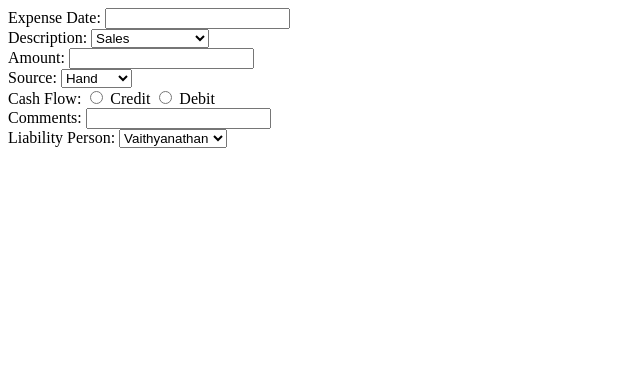
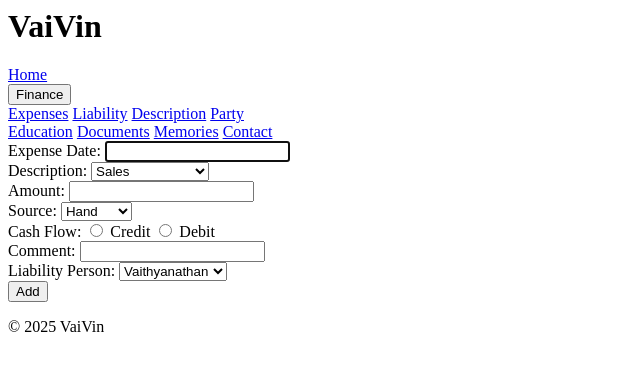
Before and after one commit to binaryjungle/vaivin, a PHP site: page /finance/expenses.php in a window 1280 px wide. Shown: the top 371 px of the page, without its empty margins (0-640 px from the left). Run offline with PHP 8.4, Linux system fonts and the light colour scheme.

Commit message:
updated add button logic using javascript

```diff
--- a/finance/expenses.php
+++ b/finance/expenses.php
@@ -1,12 +1,12 @@
 <?php require_once('../intialize.php'); ?>
-<html>
-<head>
-<title>Expenses</title>
-</head>
-<body>
-    <form>
+<?php $page_title="Vaivin"?>
+<?php require_once(PROJECT_PATH . '/shared/header.php'); ?>
+
+<?php require_once('../intialize.php'); ?>
+
+    <form  id="expense_form">
         <label for="expense_date">Expense Date: </label>
-        <input type="text" id="expense_date" name="fname"><br>
+        <input type="text" id="expense_date" name="fname" autofocus><br>
 
         <label for="description">Description: </label>
         <select name="description" id="description">
@@ -36,8 +36,8 @@
         <input type="radio" id="cash_flow" name="debit" value = "Debit">
         <label for="cash_flow"> Debit </label><br>
 
-        <label for="comments">Comments: </label>
-        <input type="text" id="comments" name="comments"><br>
+        <label for="comment">Comment: </label>
+        <input type="text" id="comment" name="comment"><br>
 
         <label for="liability_person">Liability Person: </label>
         <select name="liability_person" id="liability_person">
@@ -48,6 +48,103 @@
             <option value="ramanathan">Ramanathan</option>
             <option value="kamalamani">Kamalamani</option>
         </select><br>
+
+        <input type="button" id="btn_add" value="Add"><br>
+
     </form>
-</body>
-</html>
+
+    <p id="dummy_para">
+
+    </p>
+    <table id="myTable">
+    </table>
+
+    <script>
+
+        function add_validate_input() {
+
+            let txt_expense_date = document.getElementById("expense_date");
+            let txt_description = document.getElementById("description");
+            let txt_amount = document.getElementById("amount");
+            let txt_source = document.getElementById("source");
+            let txt_cash_flow = document.getElementById("cash_flow");
+            let txt_comment = document.getElementById("comment");
+            let txt_liability_person = document.getElementById("liability_person");
+
+            if (txt_description.value.trim().toLowerCase() === "kadan") {
+                if (txt_expense_date.value.trim() === "" || txt_description.value.trim() === "" || txt_amount.value.trim() === "" || txt_source.value.trim() === ""  || txt_cash_flow.value.trim() === "" || txt_comment.value.trim() === "" || txt_liability_person.value.trim() === "" ) {
+                    alert ("All fields are mandatory for the description ==>> Kadan!");
+                } else {
+                    add_validation_result = "passed";
+                }
+            } else {
+                if (txt_expense_date.value.trim() === "" || txt_description.value.trim() === "" || txt_amount.value.trim() === "" || txt_source.value.trim() === ""  || txt_cash_flow.value.trim() === "" || txt_comment.value.trim() === "" ) {
+                alert ("All fields EXCEPT LIABILITY PERSON are mandatory");
+                } else {
+                    add_validation_result = "passed";
+                }
+            }
+        }
+        function add_table_header() {
+                if (add_validation_result === "passed") {
+                let table = document.getElementById("myTable");
+                let headerCells = document.getElementsByTagName("th");
+
+                if (table.rows.length === 0) {
+                let row = table.insertRow(0);
+
+                row.insertCell(0).outerHTML = "<th>Expense Date</th>";
+                row.insertCell(1).outerHTML = "<th>Description</th>";
+                row.insertCell(2).outerHTML = "<th>Amount</th>";
+                row.insertCell(3).outerHTML = "<th>Source</th>";
+                row.insertCell(4).outerHTML = "<th>Cash Flow</th>";
+                row.insertCell(5).outerHTML = "<th>Comment</th>";
+                row.insertCell(6).outerHTML = "<th>Liability Person</th>";
+                }
+            }
+        }
+        function add_table_row() {
+            alert (add_validation_result);
+            if (add_validation_result === "passed") {
+            let table = document.getElementById("myTable");
+            let row = table.insertRow(-1);
+            let td_cell_expense_date = row.insertCell(0);
+            let td_cell_description = row.insertCell(1);
+            let td_cell_amount = row.insertCell(2);
+            let td_cell_source = row.insertCell(3);
+            let td_cell_cash_flow = row.insertCell(4);
+            let td_cell_comment = row.insertCell(5);
+            let td_cell_liability_person = row.insertCell(6);
+
+            let txt_expense_date = document.getElementById("expense_date");
+            let txt_description = document.getElementById("description");
+            let txt_amount = document.getElementById("amount");
+            let txt_source = document.getElementById("source");
+            let txt_cash_flow = document.getElementById("cash_flow");
+            let txt_comment = document.getElementById("comment");
+            let txt_liability_person = document.getElementById("liability_person");
+
+            td_cell_expense_date.innerHTML = txt_expense_date.value;
+            td_cell_description.innerHTML = txt_description.value;
+            td_cell_amount.innerHTML = txt_amount.value;
+            td_cell_source.innerHTML = txt_source.value;
+            td_cell_cash_flow.innerHTML = txt_cash_flow.value;
+            td_cell_comment.innerHTML = txt_comment.value;
+            td_cell_liability_person.innerHTML = txt_liability_person.value;
+
+            add_validation_result = "failed"
+
+            document.getElementById("expense_form").reset();
+            document.getElementById("expense_date").focus();
+            }
+        }
+
+        let add_validation_result = "failed"
+        let btn_add_click = document.getElementById("btn_add");
+        btn_add_click.addEventListener("click", add_validate_input);
+        btn_add_click.addEventListener("click", add_table_header);
+        btn_add_click.addEventListener("click", add_table_row);
+
+    </script>
+
+<?php require_once(PROJECT_PATH . '/shared/footer.php'); ?>
--- a/index.php
+++ b/index.php
@@ -3,6 +3,7 @@
 <?php require_once(PROJECT_PATH . '/shared/header.php'); ?>
 
 <div id="content">
+
 </div>
 
 <?php require_once(PROJECT_PATH . '/shared/footer.php'); ?>
--- a/shared/header.php
+++ b/shared/header.php
@@ -2,7 +2,7 @@
 
   <head>
     <title><?php echo $page_title?></title>
-    <link rel="stylesheet" media="all" href="stylesheets/public.css">
+    <!--<link rel="stylesheet" media="all" href="stylesheets/public.css">-->
   </head>
 
   <body>
@@ -18,14 +18,14 @@
 
         <div class="dropdown_content">
           <a href="finance/expenses.php">Expenses</a>
-          <a href="#">Liability</a>
-          <a href="#">Description</a>
-          <a href="#">Party</a>
+          <a href="finance/liability.php">Liability</a>
+          <a href="finance/description.php">Description</a>
+          <a href="finance/party.php">Party</a>
         </div>
       </div>
 
-      <a href="index.php">Education</a>
-      <a href="index.php">Documents</a>
-      <a href="index.php">Memories</a>
-      <a href="index.php">Contact</a>
+      <a href="education.php">Education</a>
+      <a href="documents.php">Documents</a>
+      <a href="memories.php">Memories</a>
+      <a href="contact.php">Contact</a>
     </div>
```
